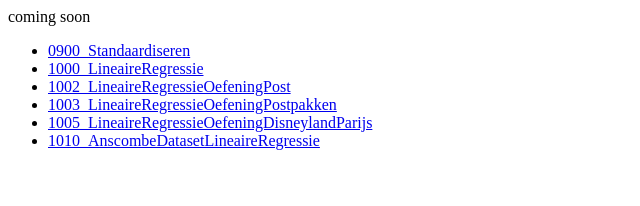
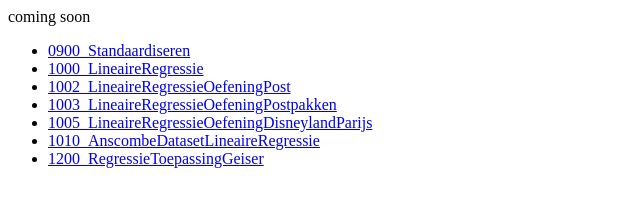
Before and after one commit to kipteamm/dwengoanswers, a plain HTML site: page index.html in a window 1280 px wide. Shown: the whole page, without its empty margins (0-640 px from the left). Drawn offline with Linux system fonts and the light colour scheme.

Commit message:
Update index.html

```diff
--- a/index.html
+++ b/index.html
@@ -19,4 +19,7 @@ coming soon
   <li>
     <a href="1010_AnscombeDatasetLineaireRegressie.html">1010_AnscombeDatasetLineaireRegressie</a>
   </li>
+  <li>
+    <a href="1200_RegressieToepassingGeiser.html">1200_RegressieToepassingGeiser</a>
+  </li>
 </ul>
```
